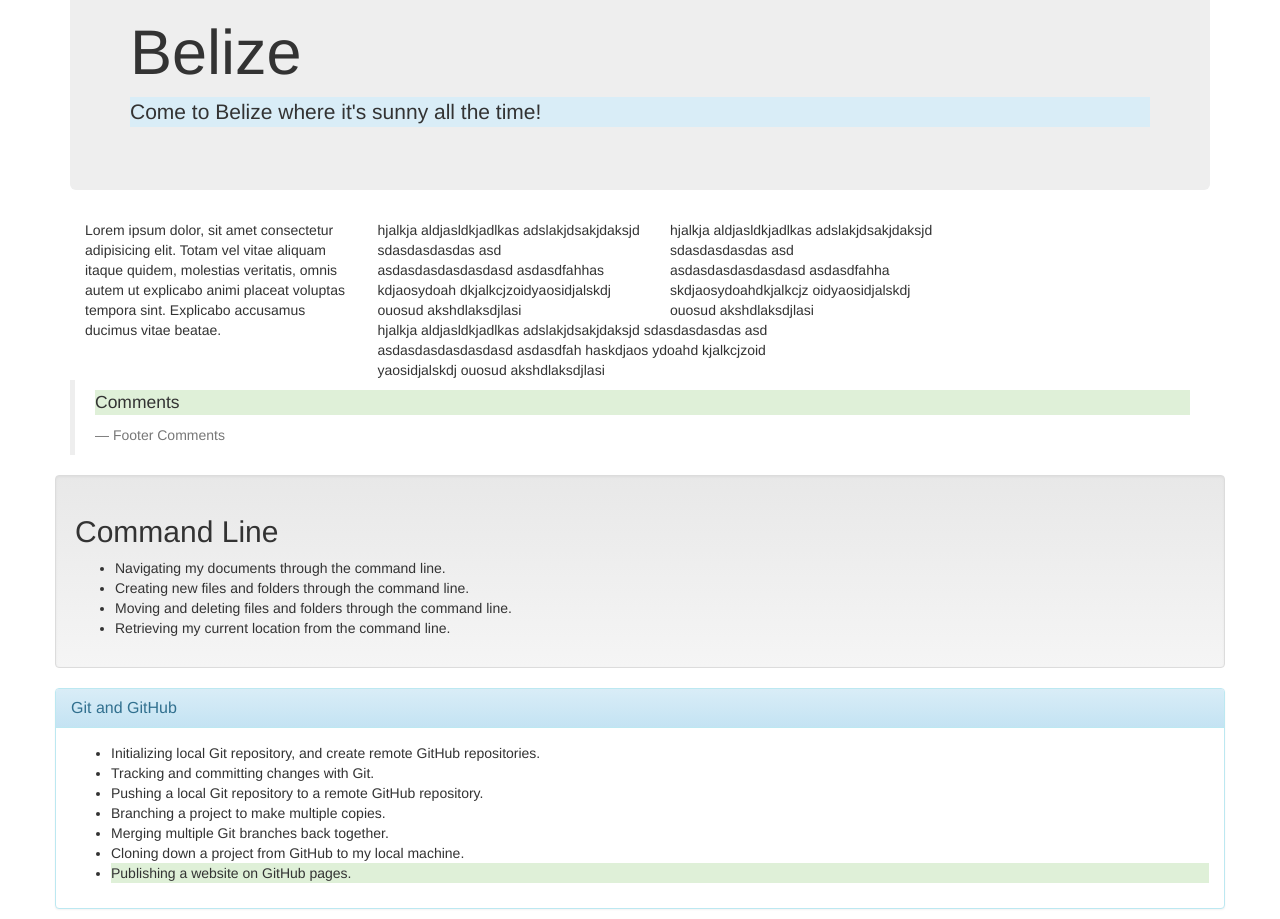
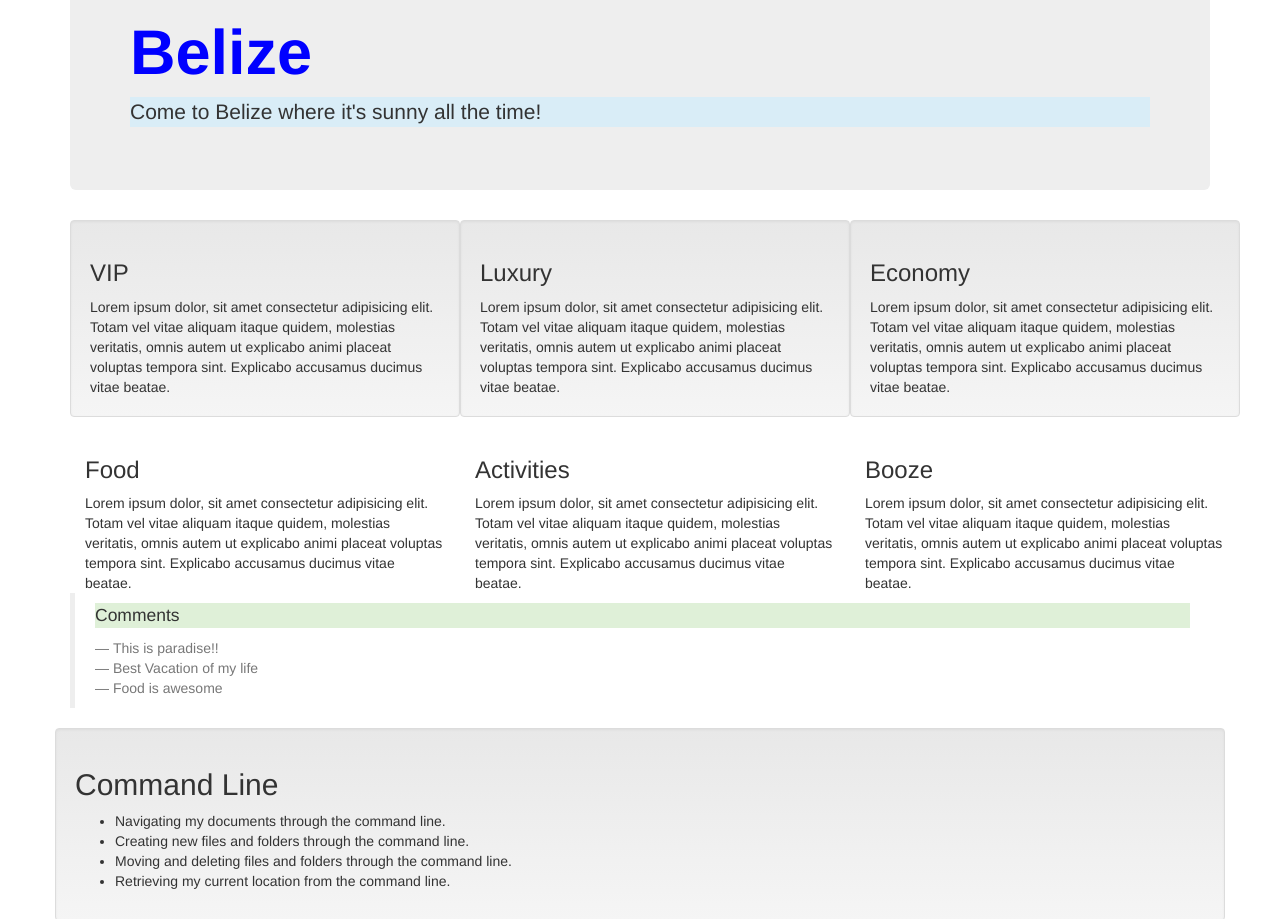
Before and after one commit to lmschless/Epicodus-vacationSite, a plain HTML site: page index.html in a window 1280 px wide. Shown: the part 782-1701 px from the top of the page. Drawn offline with nearby package versions, Linux system fonts and the light colour scheme.

Commit message:
Added grid, row and Packages

```diff
--- a/index.html
+++ b/index.html
@@ -7,10 +7,12 @@
         <link rel="stylesheet" href="https://maxcdn.bootstrapcdn.com/bootstrap/3.3.7/css/bootstrap.min.css" integrity="sha384-BVYiiSIFeK1dGmJRAkycuHAHRg32OmUcww7on3RYdg4Va+PmSTsz/K68vbdEjh4u" crossorigin="anonymous">
         <!-- Optional theme -->
 <link rel="stylesheet" href="https://maxcdn.bootstrapcdn.com/bootstrap/3.3.7/css/bootstrap-theme.min.css" integrity="sha384-rHyoN1iRsVXV4nD0JutlnGaslCJuC7uwjduW9SVrLvRYooPp2bWYgmgJQIXwl/Sp" crossorigin="anonymous">
-
+<link rel="stylesheet" href="styles.css">
 <!-- Latest compiled and minified JavaScript -->
 <script src="https://maxcdn.bootstrapcdn.com/bootstrap/3.3.7/js/bootstrap.min.js" integrity="sha384-Tc5IQib027qvyjSMfHjOMaLkfuWVxZxUPnCJA7l2mCWNIpG9mGCD8wGNIcPD7Txa" crossorigin="anonymous"></script>
-        <title>Document</title>
+
+
+<title>Document</title>
     </head>
     <body>
             <nav class="navbar navbar-default">
@@ -71,24 +73,33 @@
         <div class="jumbotron">
         <img width = 880vw src="https://cdn.pixabay.com/photo/2017/01/20/00/30/maldives-1993704_960_720.jpg" />
 
-        <h1>Belize</h1>
+        <h1 id="title">Belize</h1>
         <p class="bg-info">Come to Belize where it's sunny all the time!</p>
         </jumbotron>
 
 
 
         </div>
+        <div class="container">
+                <div class="row">
+                        <div class="col-xs-4 well"><h3>VIP</h3>Lorem ipsum dolor, sit amet consectetur adipisicing elit. Totam vel vitae aliquam itaque quidem, molestias veritatis, omnis autem ut explicabo animi placeat voluptas tempora sint. Explicabo accusamus ducimus vitae beatae.</div>
+                        <div class="col-xs-4 well"><h3>Luxury</h3>Lorem ipsum dolor, sit amet consectetur adipisicing elit. Totam vel vitae aliquam itaque quidem, molestias veritatis, omnis autem ut explicabo animi placeat voluptas tempora sint. Explicabo accusamus ducimus vitae beatae.</div>
+                        <div class="col-xs-4 well"><h3>Economy</h3>Lorem ipsum dolor, sit amet consectetur adipisicing elit. Totam vel vitae aliquam itaque quidem, molestias veritatis, omnis autem ut explicabo animi placeat voluptas tempora sint. Explicabo accusamus ducimus vitae beatae.</div>
+
+                    </div>
+        </div>
     <div class="container">
         <div class="row">
-                <div class="col-md-3">Lorem ipsum dolor, sit amet consectetur adipisicing elit. Totam vel vitae aliquam itaque quidem, molestias veritatis, omnis autem ut explicabo animi placeat voluptas tempora sint. Explicabo accusamus ducimus vitae beatae.</div>
-                <div class="col-md-3">hjalkja aldjasldkjadlkas adslakjdsakjdaksjd sdasdasdasdas asd asdasdasdasdasdasd asdasdfahhas kdjaosydoah dkjalkcjzoidyaosidjalskdj ouosud akshdlaksdjlasi</div>
-                <div class="col-md-3">hjalkja aldjasldkjadlkas adslakjdsakjdaksjd sdasdasdasdas asd asdasdasdasdasdasd asdasdfahha skdjaosydoahdkjalkcjz oidyaosidjalskdj ouosud akshdlaksdjlasi</div>
-                <div class="col-md-5">hjalkja aldjasldkjadlkas adslakjdsakjdaksjd sdasdasdasdas asd asdasdasdasdasdasd asdasdfah haskdjaos ydoahd kjalkcjzoid yaosidjalskdj ouosud akshdlaksdjlasi</div>
+                <div class="col-xs-4"><h3>Food</h3>Lorem ipsum dolor, sit amet consectetur adipisicing elit. Totam vel vitae aliquam itaque quidem, molestias veritatis, omnis autem ut explicabo animi placeat voluptas tempora sint. Explicabo accusamus ducimus vitae beatae.</div>
+                <div class="col-xs-4"><h3>Activities</h3>Lorem ipsum dolor, sit amet consectetur adipisicing elit. Totam vel vitae aliquam itaque quidem, molestias veritatis, omnis autem ut explicabo animi placeat voluptas tempora sint. Explicabo accusamus ducimus vitae beatae.</div>
+                <div class="col-xs-4"><h3>Booze</h3>Lorem ipsum dolor, sit amet consectetur adipisicing elit. Totam vel vitae aliquam itaque quidem, molestias veritatis, omnis autem ut explicabo animi placeat voluptas tempora sint. Explicabo accusamus ducimus vitae beatae.</div>
 
             </div>
         </div>
         <blockquote><p class="bg-success">Comments</p>
-        <footer>Footer Comments</footer>
+        <footer>This is paradise!!</footer>
+        <footer>Best Vacation of my life</footer>
+        <footer>Food is awesome</footer>
         </blockquote>
 
         <div class="row">
@@ -171,7 +182,7 @@
                     </div>
                   </div>
 
-                  <div class="panel panel-default">
+                  <div class="panel panel-info">
                         <div class="panel-heading">
                           <h2 class="panel-title">Git and GitHub</h2>
                         </div>
@@ -187,6 +198,8 @@
                           </ul>
                         </div>
                       </div>
+
+
     </body>
 
 </html>
--- /dev/null
+++ b/styles.css
@@ -0,0 +1,8 @@
+h1 {
+    font-weight: bold;
+    color:blue;
+}
+
+#title {
+    color:blue;
+}
```
